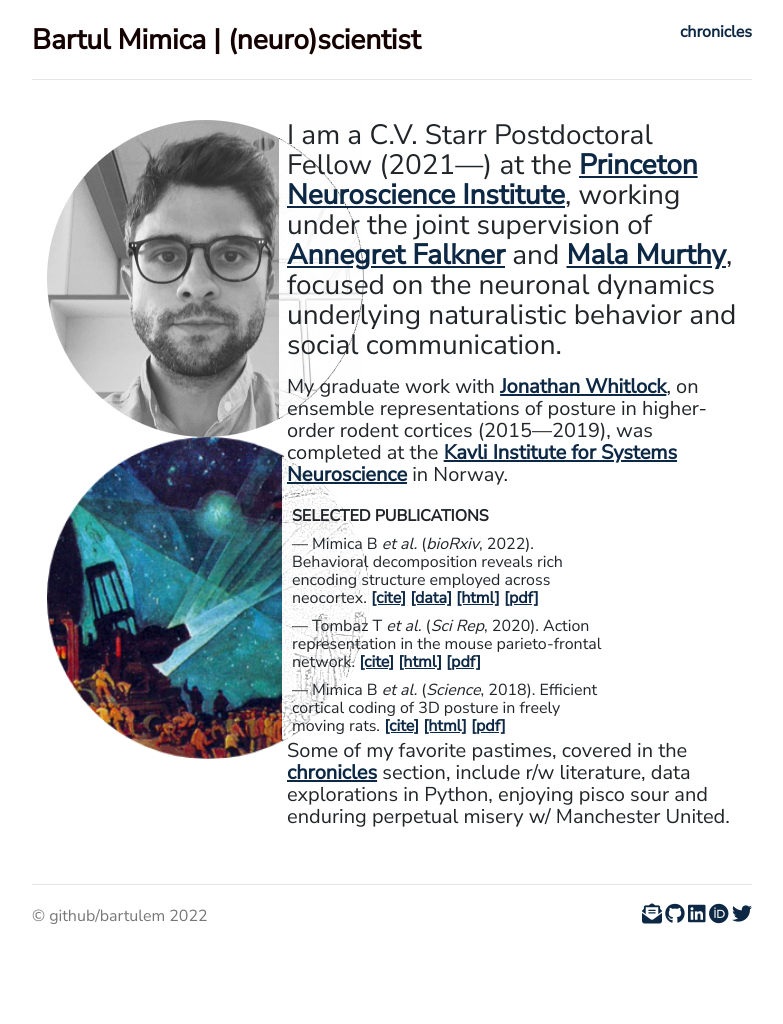
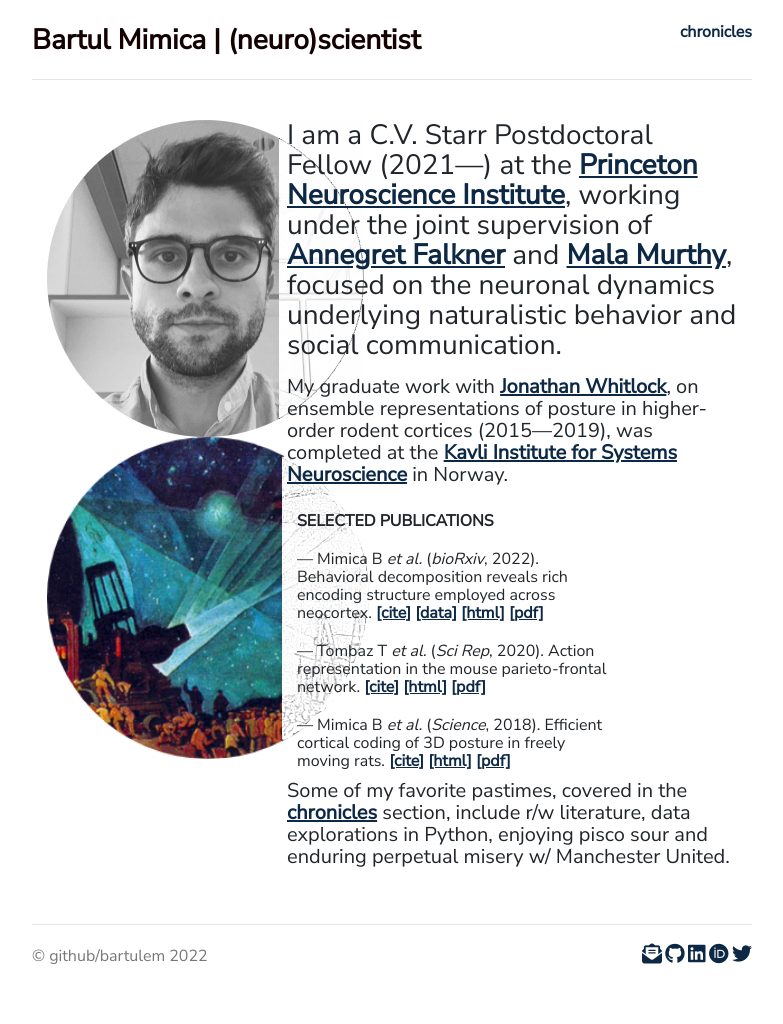
Before and after one commit to bartulem/bartulem.github.io, a Jekyll site: the page built from index.html, in a window 1280 px wide. Shown: the whole page, without its empty margins (248-1031 px from the left). Built offline with Jekyll 4.4.1, drawn with Linux system fonts in a browser that asks for light colours; nearby versions of some CDN libraries; comment, search, counter and statistics services are not loaded; a style sheet for code colours, icons or effects is not loaded; before the commit the page ends 984 px from its top, so only the background shows below that.

Commit message:
change pubs layout v71

```diff
--- a/css/style.css
+++ b/css/style.css
@@ -47,7 +47,7 @@
 .jumbotron .btn { font-size: 21px; padding: 14px 24px; }
 .marketing p { font-size: 20px; line-height: 22px; }
 .marketing p.lead { font-size: 28px; line-height: 30px; }
-.marketing p.publications { font-size: 16px; line-height: 18px; margin:5px; padding:0; }
+.marketing p.publications { font-size: 16px; line-height: 18px; margin:0; padding:10px; }
 
 .posts-list h1 { margin: 0; }
 .posts-list h2 { margin: 0; }
```
